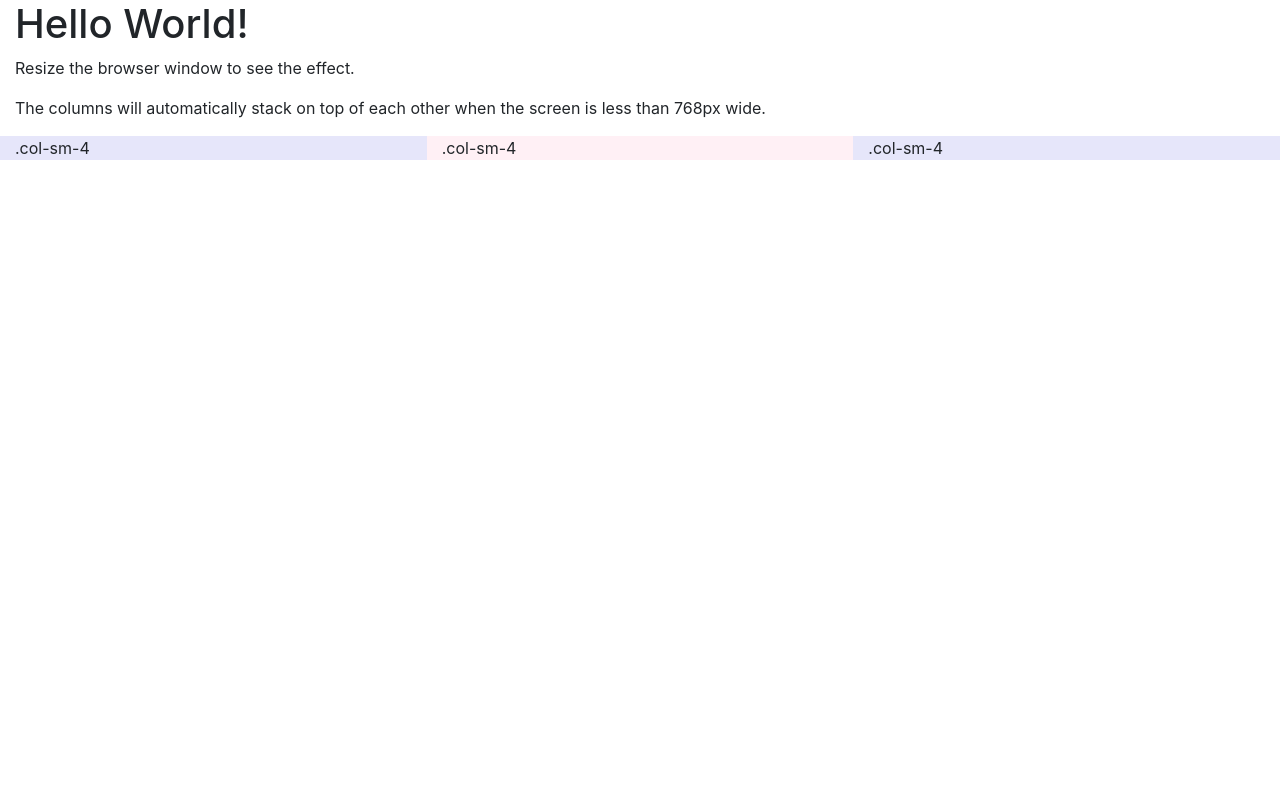
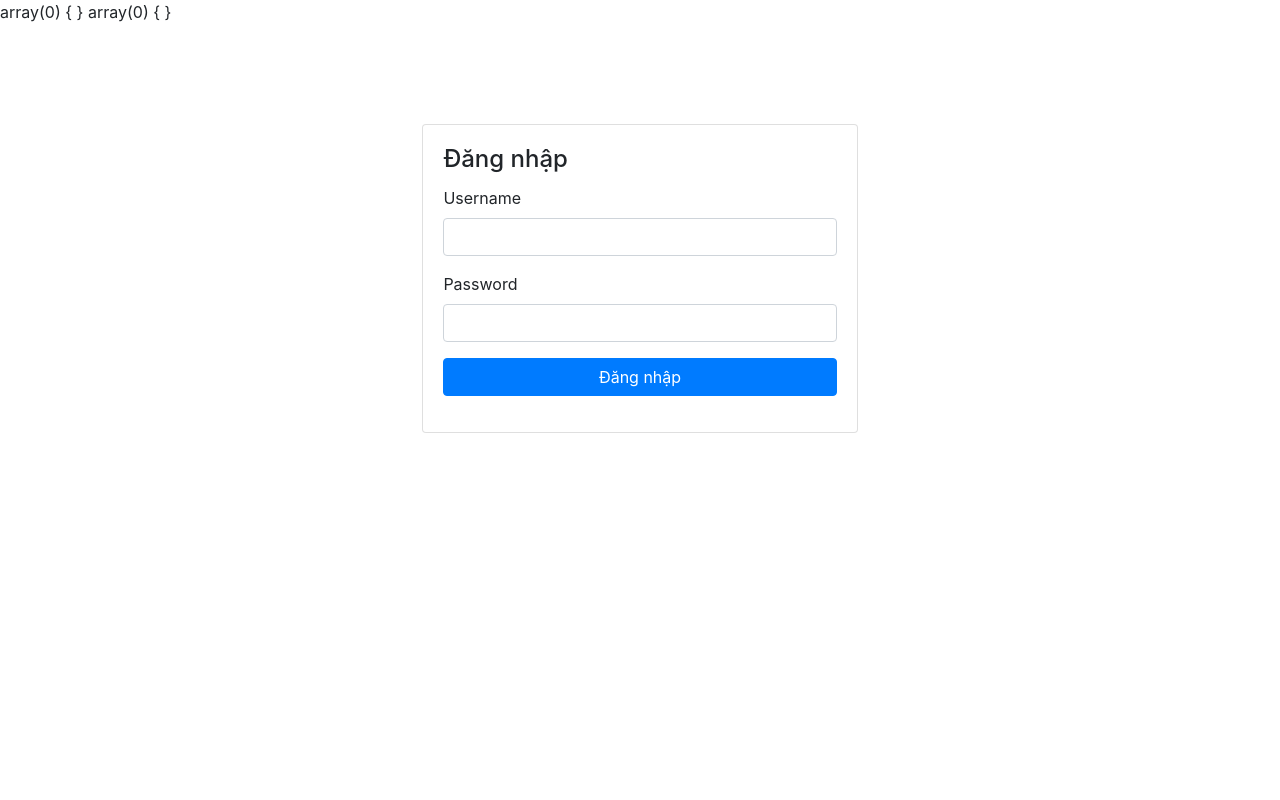
Before and after one commit to Kiel1050/SQA, a PHP site: page /index.php in a window 1280 px wide. Run offline with PHP 8.4, Linux system fonts and the light colour scheme.

Commit message:
15-03-2019

```diff
--- a/controller/index.php
+++ b/controller/index.php
@@ -1,2 +1,2 @@
 <?php
-include "./view/index.php";
+include "view/index.php";
--- a/index.php
+++ b/index.php
@@ -1,7 +1,15 @@
+<?php
+if (!isset($_SESSION)) {
+    session_start();
+    //die('2');
+}
+var_dump($_SESSION);
+//die('1');
+?>
 <!DOCTYPE html>
 <html lang="en">
 <head>
-  <title>Bootstrap Example</title>
+  <title>Group 9</title>
   <meta charset="utf-8">
   <meta name="viewport" content="width=device-width, initial-scale=1">
   <link rel="stylesheet" href="assets\bootstrap-4.3.1-dist\css\bootstrap.css">
--- /dev/null
+++ b/note.txt
@@ -0,0 +1,3 @@
+add user role
+validate form
+login security
--- a/view/index.php
+++ b/view/index.php
@@ -1,13 +1,31 @@
 <?php
+	var_dump($_SESSION);
+	// if ($_SESSION['loginState'] == 'failed') {
+	//alert('login failed');}
 ?>
+<div class="container-fluid" style="padding : 100px 33%">
+	<div class="card-wrapper">
+		<div class="card fat">
+			<div class="card-body">
+				<h4 class="card-title">Đăng nhập</h4>
+				<form method="POST" class="my-login-validation" action="controller/login.php">
+					<div class="form-group">
+						<label>Username</label>
+						<input type="text" name="username" class="form-control">
+					</div>
 
-<div class="container-fluid">
-  <h1>Hello World!</h1>
-  <p>Resize the browser window to see the effect.</p>
-  <p>The columns will automatically stack on top of each other when the screen is less than 768px wide.</p>
-  <div class="row">
-    <div class="col-sm-4" style="background-color:lavender;">.col-sm-4</div>
-    <div class="col-sm-4" style="background-color:lavenderblush;">.col-sm-4</div>
-    <div class="col-sm-4" style="background-color:lavender;">.col-sm-4</div>
-  </div>
+					<div class="form-group">
+						<label>Password</label>
+						<input type="password" name="password" class="form-control">
+					</div>
+
+					<div class="form-group m-0">
+						<button type="submit" class="btn btn-primary btn-block">
+							Đăng nhập
+						</button>
+					</div>
+				</form>
+			</div>
+		</div>
+	</div>
 </div>
```
Also changed, not shown: controller/login.php (added, +16 -0 lines).
